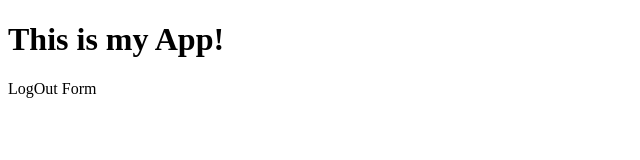
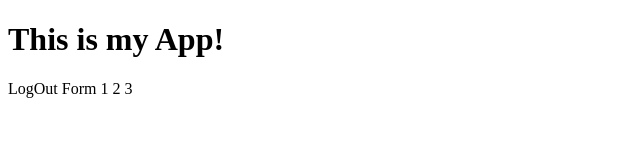
Before and after one commit to HarshDesai18502/myappsample, a plain HTML site: page index.html in a window 1280 px wide. Shown: the full height of the page, 0-640 px from the left. Drawn offline with Linux system fonts and the light colour scheme.

Commit message:
new branch

```diff
--- a/index.html
+++ b/index.html
@@ -8,6 +8,6 @@
 </head>
 <body>
     <h1>This is my App!</h1>
-    LogOut Form
+    LogOut Form 1 2 3
 </body>
 </html>
```
